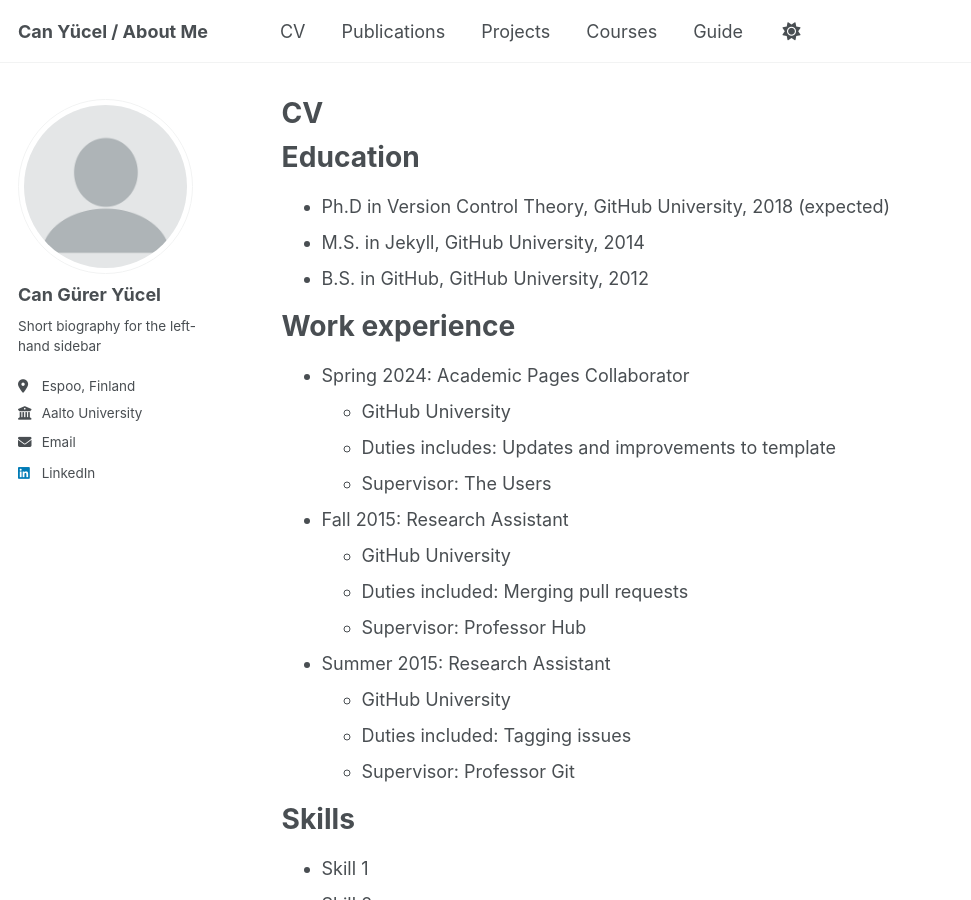
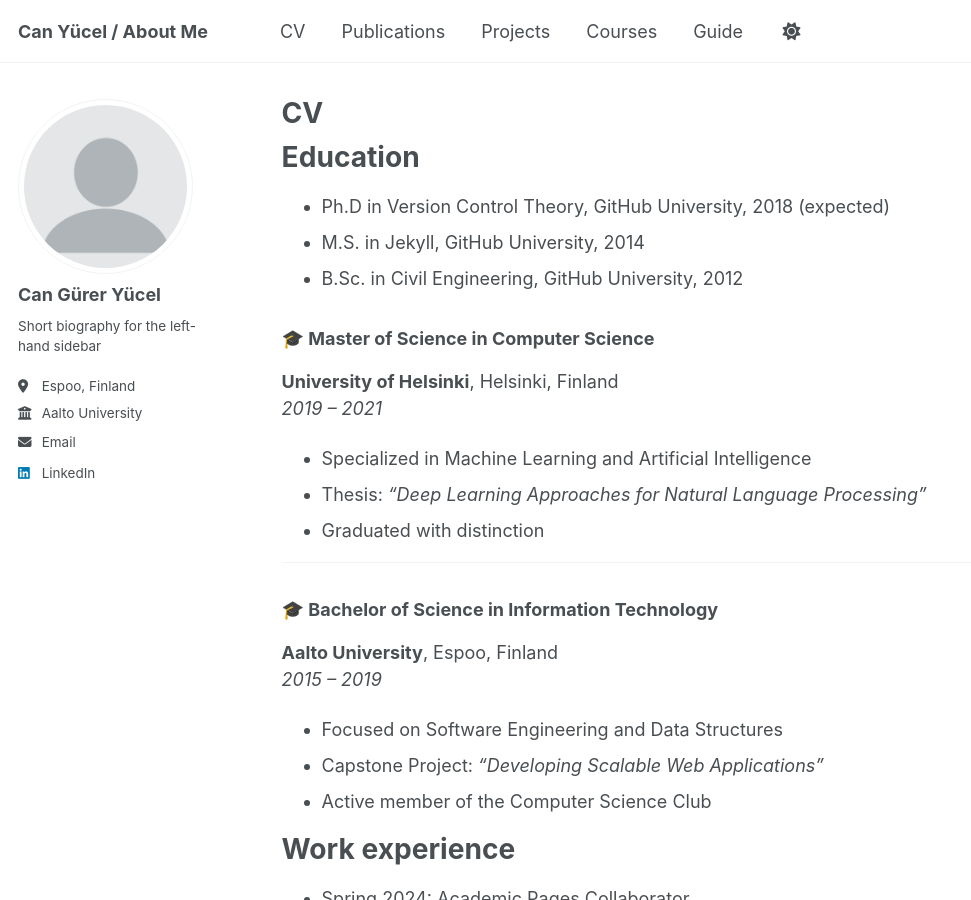
Before and after one commit to gureryucel/gureryucel.github.io, a Jekyll site: the page built from _pages/cv.md, in a window 1280 px wide and 900 px high. Shown: the whole window, without its empty margins (0-971 px from the left). Built offline with Jekyll 4.4.1, drawn with Linux system fonts in a browser that asks for light colours.

Commit message:
Update cv.md

```diff
--- a/_pages/cv.md
+++ b/_pages/cv.md
@@ -13,7 +13,25 @@ Education
 ======
 * Ph.D in Version Control Theory, GitHub University, 2018 (expected)
 * M.S. in Jekyll, GitHub University, 2014
-* B.S. in GitHub, GitHub University, 2012
+* B.Sc. in Civil Engineering, GitHub University, 2012
+
+### 🎓 Master of Science in Computer Science
+**University of Helsinki**, Helsinki, Finland
+*2019 – 2021*
+
+- Specialized in Machine Learning and Artificial Intelligence
+- Thesis: *"Deep Learning Approaches for Natural Language Processing"*
+- Graduated with distinction
+
+---
+
+### 🎓 Bachelor of Science in Information Technology
+**Aalto University**, Espoo, Finland
+*2015 – 2019*
+
+- Focused on Software Engineering and Data Structures
+- Capstone Project: *"Developing Scalable Web Applications"*
+- Active member of the Computer Science Club
 
 Work experience
 ======
```
